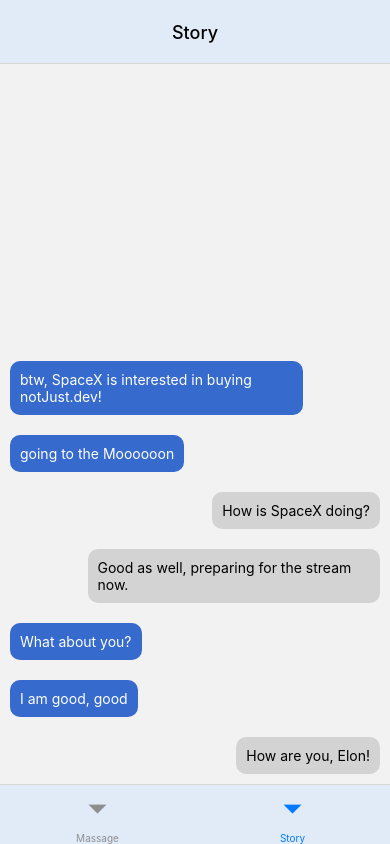
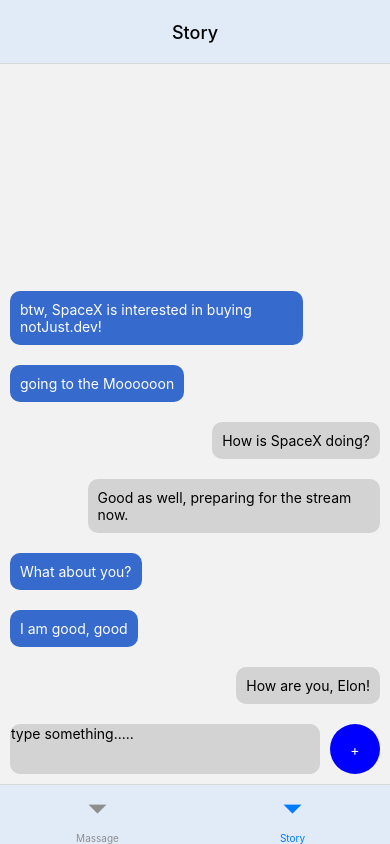
Before and after one commit to Dhinesh4668/ChatRoom, a React Native app: screen /Story in a window 390 px wide. Built offline with nearby package versions, Linux system fonts and the light colour scheme.

Commit message:
user Input 😍🦊🦊Ⓜ️😃😃😃

```diff
--- a/App.tsx
+++ b/App.tsx
@@ -18,12 +18,12 @@
           screenOptions={{
             headerShown: true,
             tabBarShowLabel: true,
-            unmountOnBlur: true,
             tabBarStyle: {
               bottom: 0,
               height: 60,
               gap: 10,
               backgroundColor: '#e1ebf8',
+
             },
             headerTitleAlign: 'center',
             headerTitleStyle: {
--- a/src/Screens/ChatRoomMassage/MassageInput.tsx
+++ b/src/Screens/ChatRoomMassage/MassageInput.tsx
@@ -1,12 +1,84 @@
-import React from "react";
-import {View, Text,TextInput,StyleSheet} from "react-native";
+import React, {useState} from 'react';
+import {
+  View,
+  Text,
+  TextInput,
+  StyleSheet,
+  Pressable,
+  TouchableOpacity,
+  KeyboardAvoidingView,Platform
+} from 'react-native';
+import { platforms } from "nativewind/dist/utils/platforms";
+export default function MassageInput() {
+  // text input hook
+  const [massage, setMassage] = useState('');
 
-export default function MassageInput() {
-  return(
-    <View >
-      <View></View>
-      <View></View>
-    </View>
-  )
+  // send massage
+  const senMassage= () =>{
+    console.log('sending: ', massage);
+    setMassage('')
+  }
+  const onPlusClicked = () => {
+    console.log("on plus click");
+  }
+
+  // onpreess
+  const click = () => {
+    if (massage){
+      senMassage();
+    }else{
+      onPlusClicked();
+    }
+  };
+  return (
+    <KeyboardAvoidingView style={styles.Container}>
+      <View style={styles.inputContainer}>
+        <TextInput
+          value={massage}
+          onChangeText={setMassage}
+          placeholder="type something....."
+        />
+      </View>
+      <Pressable onPress={click} style={styles.buttonContainer}>
+        {massage ? (
+          <Text
+            style={{
+              color: '#fff',
+            }}>
+            m
+          </Text>
+        ) : (
+          <Text
+            style={{
+              color: '#fff',
+            }}>
+            +
+          </Text>
+        )}
+      </Pressable>
+    </KeyboardAvoidingView>
+  );
 }
-const styles=StyleSheet.create({})
+const styles = StyleSheet.create({
+  Container: {
+    flexDirection: 'row',
+    padding: 10,
+    // backgroundColor: 'red',
+  },
+  inputContainer: {
+    backgroundColor: 'lightgray',
+    flex: 1,
+    marginRight: 10,
+    borderRadius: 10,
+    borderWidth: 1,
+    borderColor: 'lightgray',
+  },
+  buttonContainer: {
+    width: 50,
+    height: 50,
+    backgroundColor: 'blue',
+    alignItems: 'center',
+    justifyContent: 'center',
+    borderRadius: 30,
+  },
+});
```
